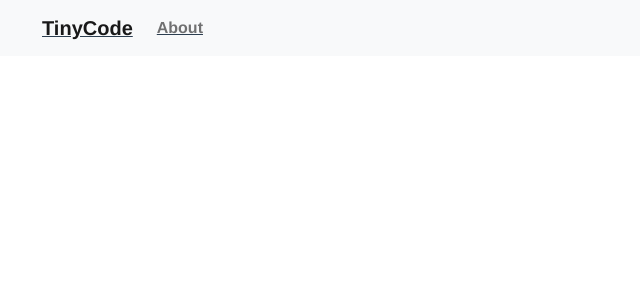
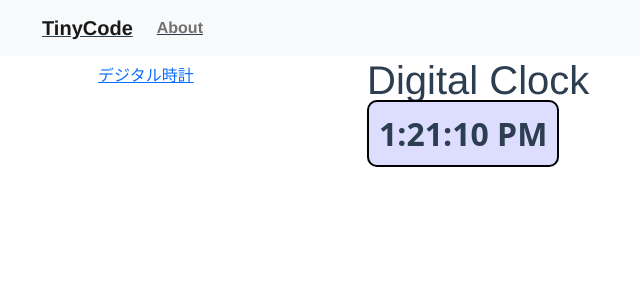
Before and after one commit to 0gravity000/tiny-code, a Vue app: page /digital-clock in a window 1280 px wide. Before the commit this address had no page. Shown: the top 300 px of the page, without its empty margins (0-640 px from the left). Built offline with nearby package versions, Linux system fonts and the light colour scheme.

Commit message:
SidebarHome、デジタル時計を追加

```diff
--- a/src/App.vue
+++ b/src/App.vue
@@ -1,15 +1,26 @@
 <template>
   <navbar-main />
-  <router-view/>
+    <div class="container">
+      <div class="row">
+        <div class="col-3">
+          <SidebarHome />
+        </div>
+        <div class="col">
+          <router-view/>
+        </div>
+      </div>
+    </div>
 </template>
 
 <script>
 // @ is an alias to /src
 import NavbarMain from '@/components/NavbarMain.vue'
+import SidebarHome from '@/components/SidebarHome.vue'
 
 export default {
   components: {
     NavbarMain,
+    SidebarHome,
   },
 }
 
@@ -20,7 +31,6 @@ export default {
   font-family: Avenir, Helvetica, Arial, sans-serif;
   -webkit-font-smoothing: antialiased;
   -moz-osx-font-smoothing: grayscale;
-  text-align: center;
   color: #2c3e50;
 }
 
--- /dev/null
+++ b/src/components/SidebarHome.vue
@@ -0,0 +1,7 @@
+<template>
+  <ul class="list-group list-group-flush">
+    <li class="list-group-item">
+      <router-link to="/digital-clock">デジタル時計</router-link>
+    </li>
+  </ul>
+</template>
--- a/src/router/index.js
+++ b/src/router/index.js
@@ -1,5 +1,6 @@
 import { createRouter, createWebHistory } from 'vue-router'
 import HomeView from '../views/HomeView.vue'
+import DigitalClock from '../views/contents/DigitalClock.vue'
 
 const routes = [
   {
@@ -14,7 +15,12 @@ const routes = [
     // this generates a separate chunk (about.[hash].js) for this route
     // which is lazy-loaded when the route is visited.
     component: () => import(/* webpackChunkName: "about" */ '../views/AboutView.vue')
-  }
+  },
+  {
+    path: '/digital-clock',
+    name: 'digital-clock',
+    component: DigitalClock
+  },
 ]
 
 const router = createRouter({
--- a/src/views/HomeView.vue
+++ b/src/views/HomeView.vue
@@ -1,12 +1,11 @@
 <template>
   <div class="home">
+    <p>メニューを選択してください</p>
   </div>
 </template>
 
 <script>
-// @ is an alias to /src
 
 export default {
-  name: 'HomeView',
 }
 </script>
--- /dev/null
+++ b/src/views/contents/DigitalClock.vue
@@ -0,0 +1,33 @@
+<template>
+  <div class="digital-clock">
+		<h1>Digital Clock</h1>
+		<span id="digital-clock"></span>
+  </div>
+</template>
+
+<script>
+export default {
+  mounted() {
+    this.displayTime()
+  },
+  methods:{
+    displayTime: function(){
+      var elt = document.getElementById("digital-clock");
+      var now = new Date();
+      elt.innerHTML = now.toLocaleTimeString();
+      setTimeout(this.displayTime, 1000);
+    }
+  }
+}
+</script>
+
+<!-- Add "scoped" attribute to limit CSS to this component only -->
+<style scoped>
+#digital-clock {
+  font: bold 24pt sans;
+  background: #ddf;
+  padding: 10px;
+  border: solid black 2px;
+  border-radius: 10px;
+}
+</style>
```
